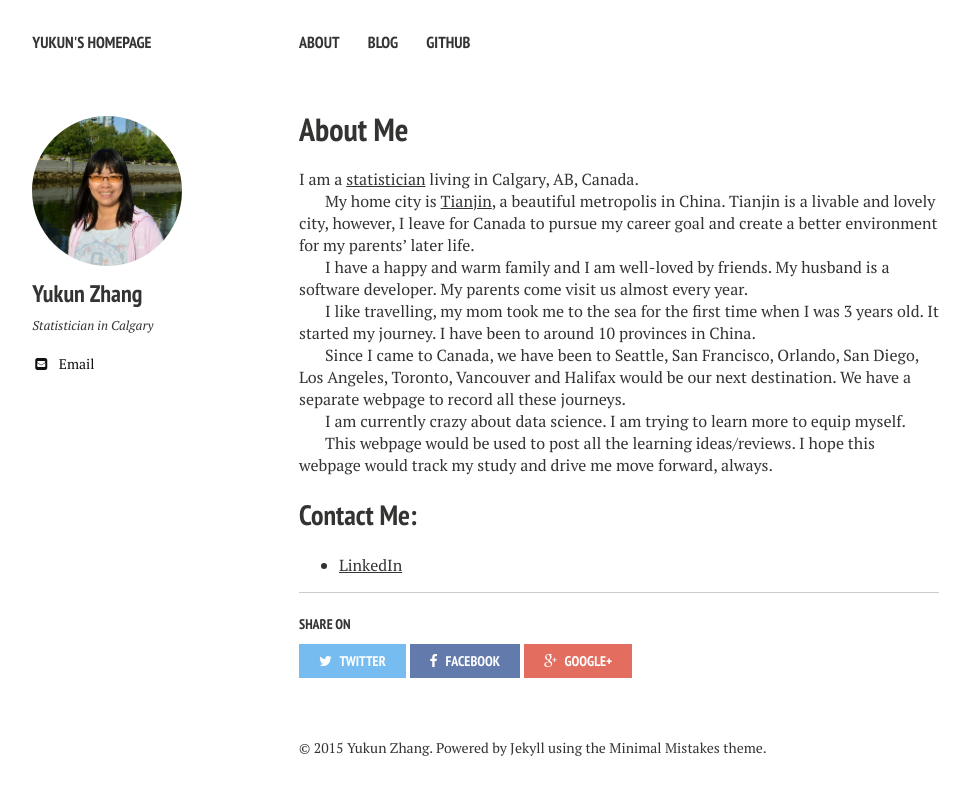
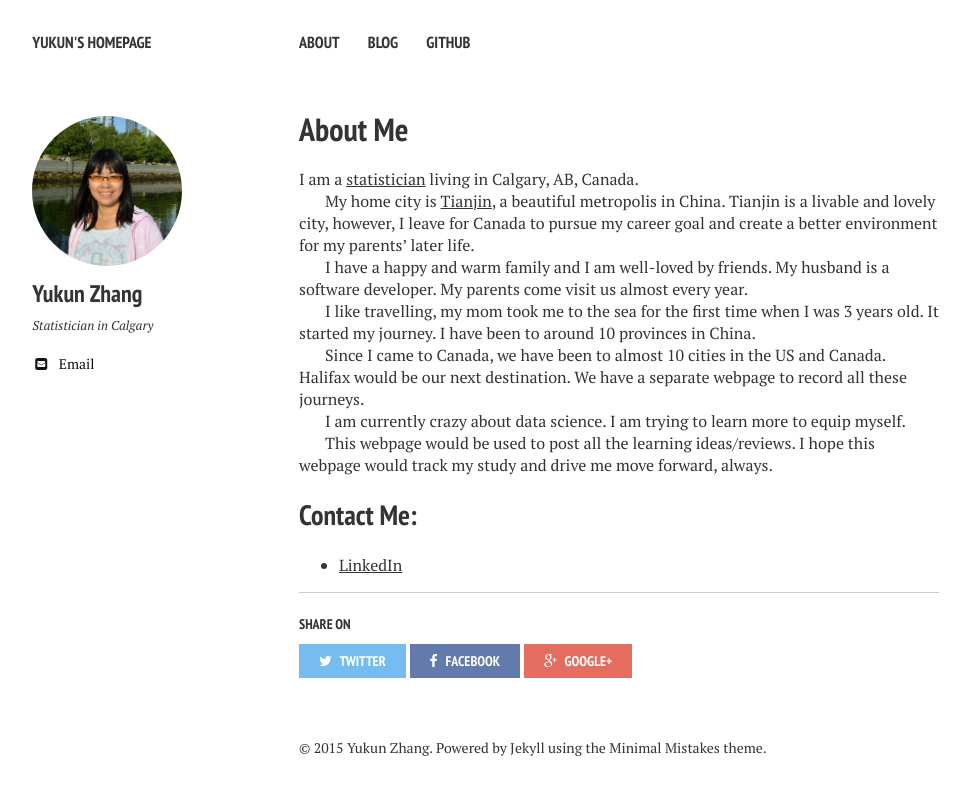
Before and after one commit to YukunZhang/gemqueen.github.com, a Jekyll site: the page built from about/index.md, in a window 1280 px wide. Shown: the top 795 px of the page, without its empty margins (21-991 px from the left). Built offline with Jekyll 4.4.1, drawn with Linux system fonts in a browser that asks for light colours; nearby versions of some CDN libraries.

Commit message:
Update index.md

```diff
--- a/about/index.md
+++ b/about/index.md
@@ -12,7 +12,7 @@ I have a happy and warm family and I am well-loved by friends. My husband is a s
 
 I like travelling, my mom took me to the sea for the first time when I was 3 years old. It started my journey. I have been to around 10 provinces in China.
 
-Since I came to Canada, we have been to Seattle, San Francisco, Orlando, San Diego, Los Angeles, Toronto, Vancouver and Halifax would be our next destination. We have a separate webpage to record all these journeys.
+Since I came to Canada, we have been to almost 10 cities in the US and Canada. Halifax would be our next destination. We have a separate webpage to record all these journeys.
 
 I am currently crazy about data science. I am trying to learn more to equip myself.
 
```
